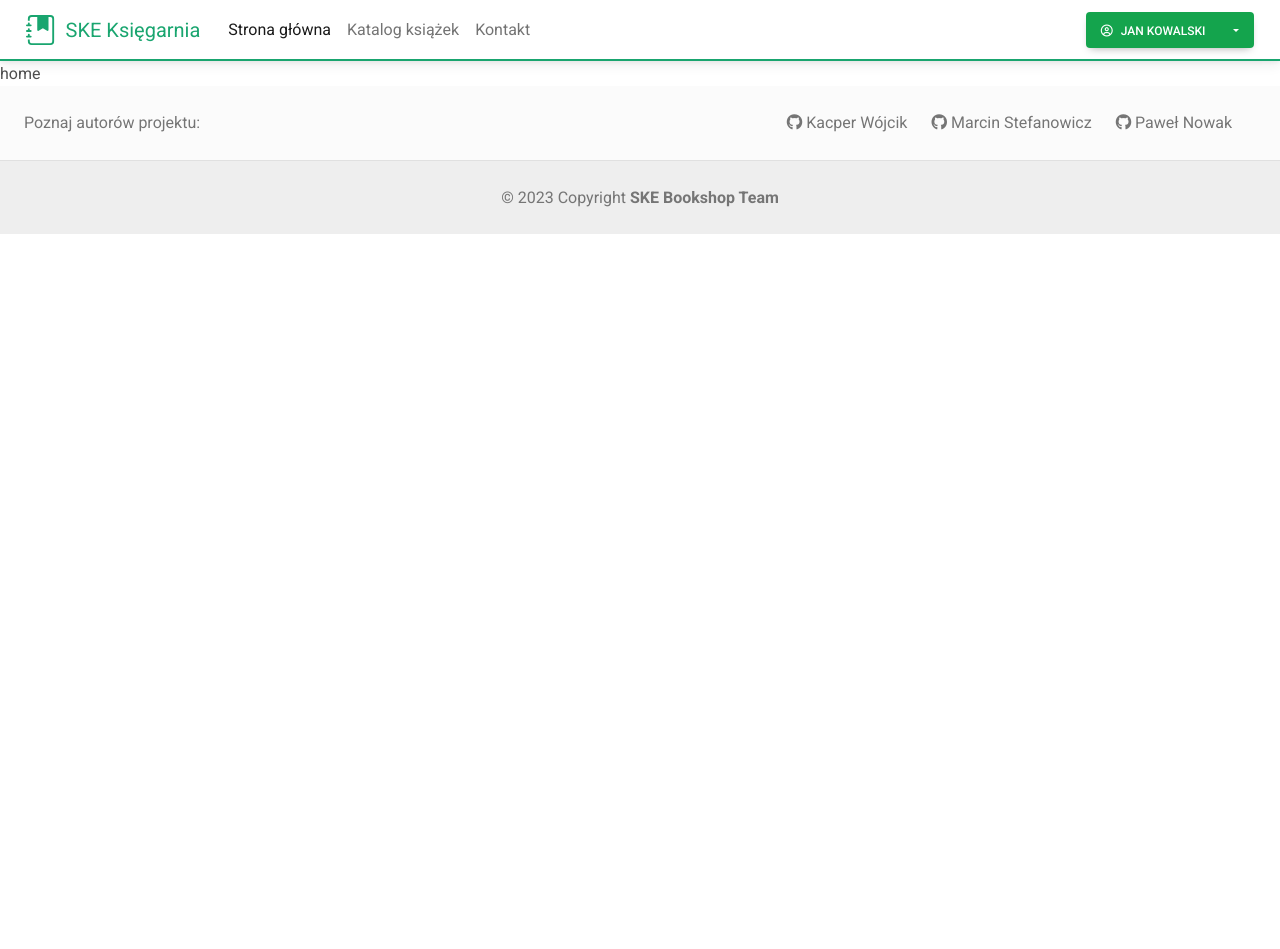
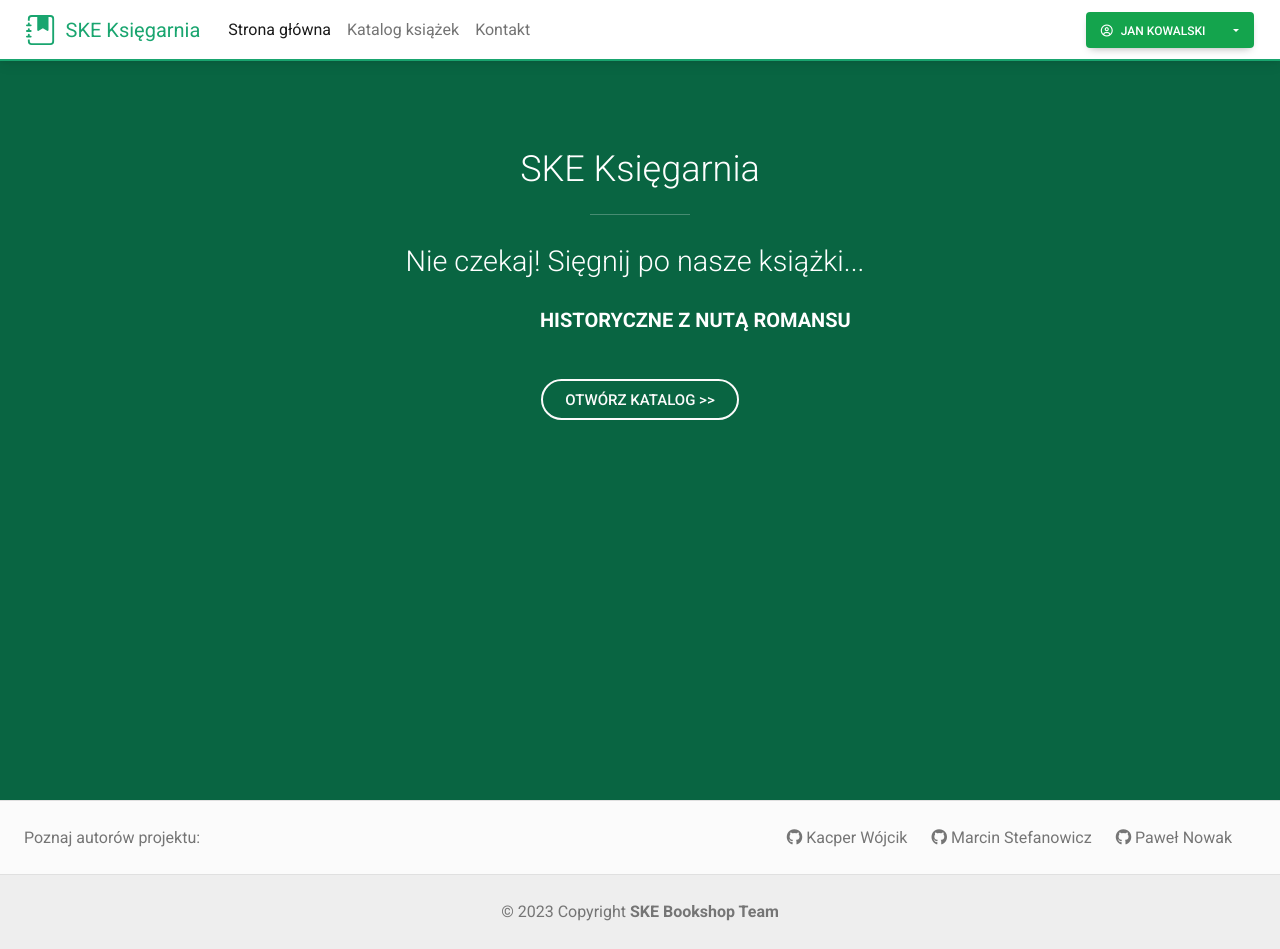
Before and after one commit to KWojcik243/SKE-FB-Book-shop, a React (Vite) app in the folder frontend/bookshop-frontend/: page / in a window 1280 px wide. Before the commit the page ends 800 px from the top, so only its background shows below. Built offline with nearby package versions, Linux system fonts and the light colour scheme.

Commit message:
Home Page Done

```diff
--- a/frontend/bookshop-frontend/src/pages/HomePage.jsx
+++ b/frontend/bookshop-frontend/src/pages/HomePage.jsx
@@ -1,11 +1,29 @@
+import { MDBBtn } from "mdb-react-ui-kit";
 import NavBar from "../components/NavBar";
+import "../styles/homepage.css";
+import { NavLink } from "react-router-dom";
 
 
 export default function HomePage() {
 
     return (
-        <>
-            home
-        </>
+        <div className="border-bottom w-100" style={{ height: "calc(100vh - 60px)" }}>
+            <div id="mainpanel">
+                <p>SKE Księgarnia</p>
+                <hr style={{ width: "100px" }} className="mx-auto"></hr>
+                <p><span style={{ fontSize: "0.8em", marginLeft: "-10px" }}>Nie czekaj! Sięgnij po nasze książki...</span>
+                    <br></br>
+                    <span style={{ fontSize: "0.8em", fontVariantCaps: "all-petite-caps" }}><div class="dropping-texts">
+                        <div>mrożące krew w żyłach</div>
+                        <div>popularno-naukowe</div>
+                        <div>historyczne z nutą romansu</div>
+                        <div>i stwórz swoją własną blibliotekę!</div>
+                    </div></span>
+                </p>
+                <NavLink to="/catalog">
+                    <MDBBtn outline rounded color='light' style={{ fontSize: "15px" }}>Otwórz katalog &gt;&gt;</MDBBtn>
+                </NavLink>
+            </div>
+        </div>
     )
 }
--- /dev/null
+++ b/frontend/bookshop-frontend/src/styles/homepage.css
@@ -0,0 +1,181 @@
+#mainpanel {
+    margin: 0px;
+    text-align: center;
+    padding-top: 10vh;
+    color: #fff;
+    font-family: 'Roboto';
+    font-size: 36px;
+    font-weight: 100;
+    overflow: hidden;
+    animation: bg 10s linear infinite;
+    height: 100%;
+}
+
+.dropping-texts {
+    display: inline-block;
+    width: 200px;
+    text-align: left;
+    height: 1em;
+    vertical-align: -2px;
+    --mtex: -8px;
+}
+
+.dropping-texts>div {
+    font-size: 0px;
+    opacity: 0;
+    margin-left: -30px;
+    position: absolute;
+    font-weight: 600;
+}
+
+.dropping-texts>div:nth-child(1) {
+    animation: roll 10s linear infinite 0s;
+}
+
+.dropping-texts>div:nth-child(2) {
+    animation: roll 10s linear infinite 2s;
+}
+
+.dropping-texts>div:nth-child(3) {
+    animation: roll 10s linear infinite 4s;
+}
+
+.dropping-texts>div:nth-child(4) {
+    animation: roll2 10s linear infinite 6s;
+}
+
+@keyframes roll {
+    0% {
+        font-size: 0px;
+        opacity: 0;
+        margin-left: -30px;
+        margin-top: var(--mtex);
+        transform: rotate(-25deg);
+    }
+
+    3% {
+        opacity: 1;
+        transform: rotate(0deg);
+    }
+
+    5% {
+        font-size: inherit;
+        opacity: 1;
+        margin-left: 0px;
+        margin-top: var(--mtex);
+    }
+
+    20% {
+        font-size: inherit;
+        opacity: 1;
+        margin-left: 0px;
+        margin-top: var(--mtex);
+        transform: rotate(0deg);
+    }
+
+    27% {
+        font-size: 0px;
+        opacity: 0.5;
+        margin-left: 50px;
+        margin-top: 10px;
+    }
+
+    100% {
+        font-size: 0px;
+        opacity: 0;
+        margin-left: 10px;
+        margin-top: var(--mtex);
+        transform: rotate(15deg);
+    }
+}
+
+@keyframes roll2 {
+    0% {
+        font-size: 0px;
+        opacity: 0;
+        margin-left: -30px;
+        margin-top: var(--mtex);
+        transform: rotate(-25deg);
+    }
+
+    3% {
+        opacity: 1;
+        transform: rotate(0deg);
+    }
+
+    5% {
+        font-size: inherit;
+        opacity: 1;
+        margin-left: 0px;
+        margin-top: var(--mtex);
+    }
+
+    30% {
+        font-size: inherit;
+        opacity: 1;
+        margin-left: 0px;
+        margin-top: var(--mtex);
+        transform: rotate(0deg);
+    }
+
+    37% {
+        font-size: 50px;
+        opacity: 0;
+        margin-left: 100px;
+        margin-top: var(--mtex);
+    }
+
+    100% {
+        font-size: 0px;
+        opacity: 0;
+        margin-left: -30px;
+        margin-top: var(--mtex);
+        transform: rotate(15deg);
+    }
+}
+
+@keyframes bg {
+    0% {
+        background: #19a56f;
+    }
+
+    3% {
+        background: #118b5c;
+    }
+
+    20% {
+        background: #118b5c;
+    }
+
+    23% {
+        background: #0b7e52;
+    }
+
+    40% {
+        background: #0b7e52;
+    }
+
+    43% {
+        background: #096542;
+    }
+
+    60% {
+        background: #096542;
+    }
+
+    63% {
+        background: #068a58;
+    }
+
+    80% {
+        background: #068a58;
+    }
+
+    83% {
+        background: #05be77;
+    }
+
+    100% {
+        background: #05be77;
+    }
+}
```
